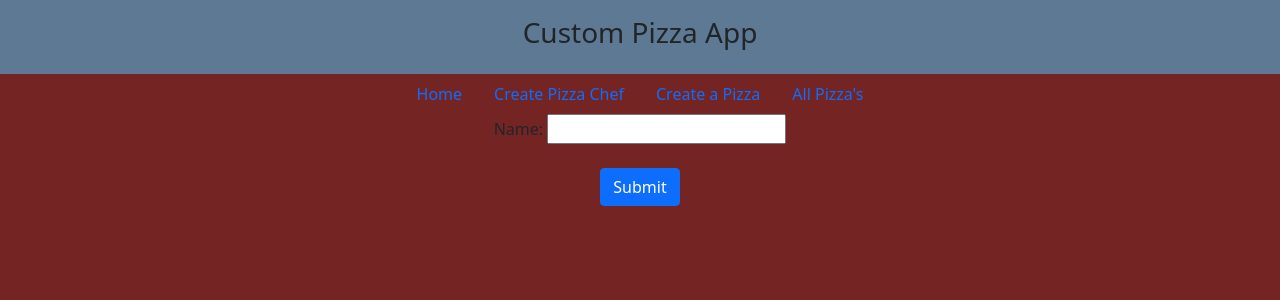
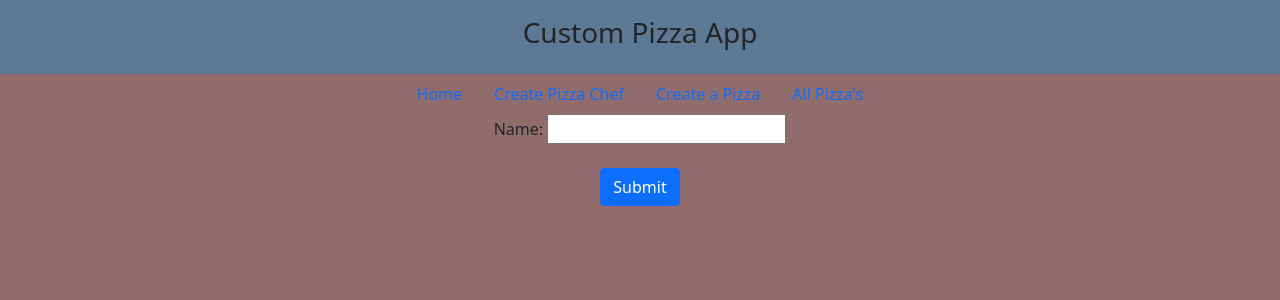
Before and after one commit to erhnaks/Phyton_flask_app_Pipeline, a Flask app: page /createchef in a window 1280 px wide. Shown: the top 300 px of the page. Run offline with Flask 2, Linux system fonts and the light colour scheme.

Commit message:
background updated

```diff
--- a/application/templates/base.html
+++ b/application/templates/base.html
@@ -1,6 +1,6 @@
 <!DOCTYPE html>
 <html>
-    <body style="background-color: rgb(117, 36, 36)">
+    <body style="background-color: rgb(144, 108, 108)">
         <div
         class="w-auto p-3" style="background-color: rgb(93, 121, 147);">
         <center>
```
